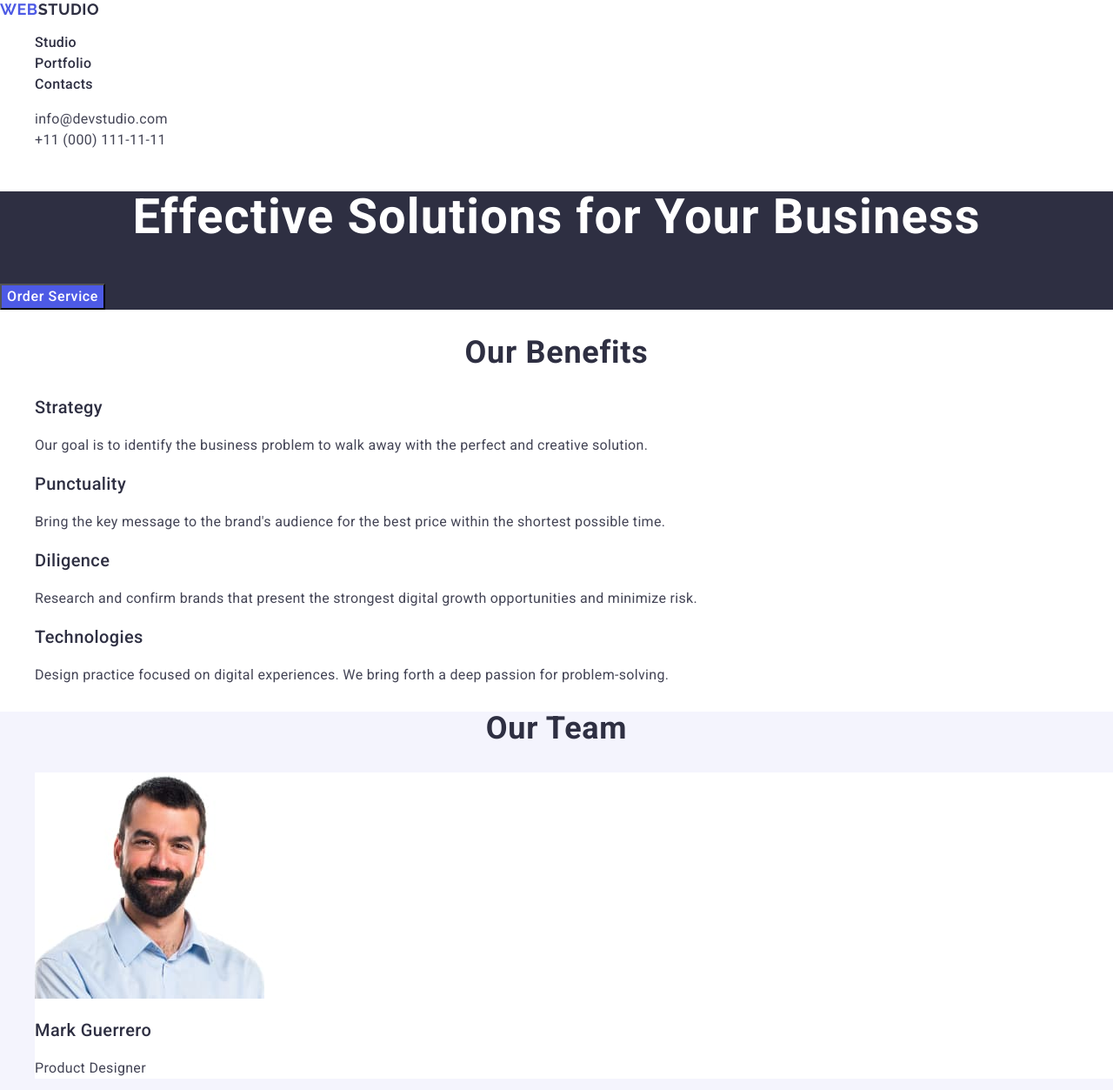
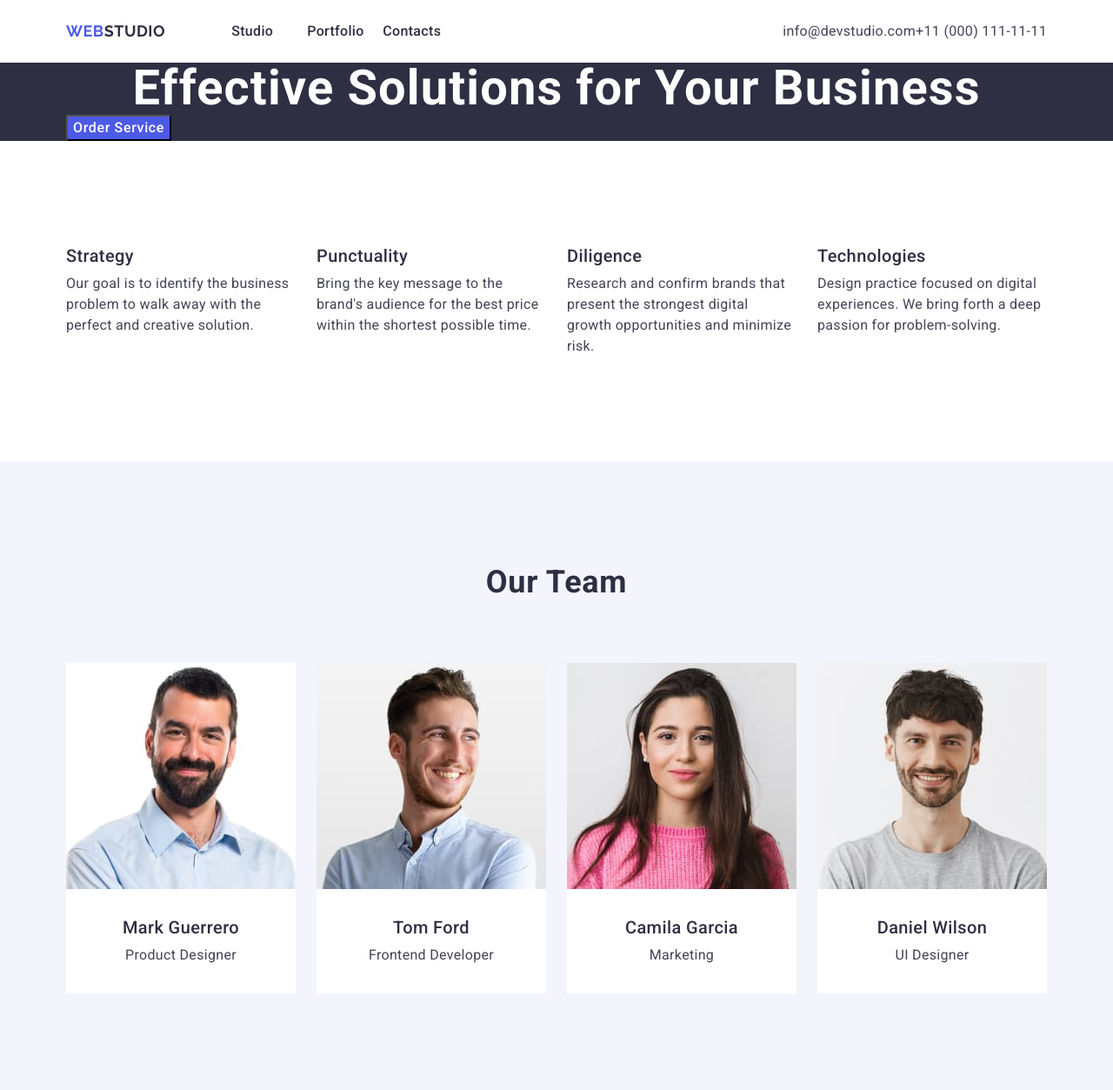
Before and after one commit to Poldert/goit-markup-hw-03, a plain HTML site: page index.html in a window 1280 px wide. Shown: the top 1253 px of the page at 87% size. Drawn offline with nearby package versions, Linux system fonts and the light colour scheme.

Commit message:
updates index.html

```diff
--- a/css/styles.css
+++ b/css/styles.css
@@ -1,3 +1,48 @@
+h1,
+h2,
+h3,
+h4,
+h5,
+h6,
+p {
+    margin-top: 0;
+    margin-bottom: 0;
+}
+
+ul,
+ol {
+    margin-top: 0;
+    margin-bottom: 0;
+    padding-left: 0;
+}
+
+img {
+    display: block;
+    max-width: 100%;
+    height: auto;
+}
+
+.visually-hidden {
+    position: absolute;
+    width: 1px;
+    height: 1px;
+    margin: -1px;
+    border: 0;
+    padding: 0;
+
+    white-space: nowrap;
+    clip-path: inset(100%);
+    clip: rect(0 0 0 0);
+    overflow: hidden;
+}
+
+.container {
+    width: 1158px;
+    margin: 0 auto;
+    padding: 0 15px;
+
+    }
+
 .list{
     list-style-type: none;
 }
@@ -30,6 +75,35 @@ body{
 
 }
 
+/*header styles*/
+
+.page-header {
+    padding-top: 24px;
+    padding-bottom: 24px;
+}
+
+.container-header {
+    display: flex;
+    justify-content: space-between;
+
+}
+
+.page-nav {
+    display: flex;
+    align-items: center;
+    justify-content: space-between;
+
+}
+
+.menu {
+    display: flex;
+    gap: 40px;
+}
+
+.address-menu {
+    display: flex;
+}
+
 .logo{
     font-family: 'Raleway', sans-serif;
     font-size: 18px;
@@ -39,6 +113,7 @@ body{
     letter-spacing:  0.03em;
     text-transform: uppercase;
     color: var(--IRIS, #4D5AE5);
+    margin-right: 76px;
 }
 
 .studio{
@@ -85,11 +160,12 @@ body{
     color: var(--OCEAN, #404BBF);
 }
 
-.hero{
+/*HERO section*/
+.hero {
     background-color: var(--NAVY-BLUE, #2E2F42);;
 }
 
-h1{
+.main-head {
     font-size: 56px;
     text-align: center;
     font-weight: 700;
@@ -98,8 +174,9 @@ h1{
     letter-spacing: 0.02em;
     color: var(--WHITE, #FFFFFF);
 }
+/*HERO section*/
 
-h2{
+.secondaru-head {
     font-size: 36px;
     text-align: center;
     font-weight: 700;
@@ -108,26 +185,100 @@ h2{
     letter-spacing: 0.02em;
     text-transform: capitalize;
     color: var(--NAVY-BLUE, #2E2F42);
+    margin-left: auto;
+    margin-right: auto;
+    margin-bottom: 72px;
 }
 
-h3{
+.third-head {
     font-size: 20px;
     font-weight: 500;
     line-height: 1.2;
         /* 120% */
     letter-spacing: 0.02em;
     color: var(--NAVY-BLUE, #2E2F42);
+    margin-bottom: 8px;
 }
 
-p{
+.text-info {
     font-size: 16px;
     line-height: 1.5;
         /* 150% */
     letter-spacing: 0.02em;
     color: var(--SLATE, #434455);
+    margin-bottom: 32px;
 }
 
-.futer-logo{
+.section {
+    padding-top: 120px;
+    padding-bottom: 120px;
+}
+
+/*Our benefits section*/
+
+.menu-info {
+    display: flex;
+    flex-wrap: wrap;
+    column-gap: 24px;
+}
+
+.text-benefits {
+    margin-bottom: 0;
+}
+
+.menu-item {
+    width: calc((100% - 3 * 24px) / 4);
+}
+
+/*Our Team section*/
+
+.our-team-box{
+    background-color: var(--CLOUD, #F4F4FD);
+
+}
+
+.members-img {
+    margin-bottom: 32px;
+}
+
+.menu-members {
+   background-color: var(--WHITE, #FFFFFF);
+   width: calc((100% - 3 * 24px) / 4);
+}
+
+.menu-team {
+    display: flex;
+    flex-wrap: wrap;
+    column-gap: 24px;
+    text-align: center;
+}
+
+/*Our Team section - END*/
+
+/*Portfolio section*/
+
+.page-portfolio{
+    background-color: var(--WHITE, #FFFFFF);
+    border: 0 0 1px 0;
+    border-color: #E7E9FC;
+}
+
+.portfolio-info {
+    display: flex;
+    flex-wrap: wrap;
+    column-gap: 24px;
+
+}
+
+.portfolio-img {
+    margin-bottom: 32px;
+}
+
+/*Portfolio section END*/
+
+/*Futer section*/
+
+.futer-logo {
     font-family: 'Raleway', sans-serif;
     font-size: 18px;
     font-weight: 700;
@@ -138,7 +289,7 @@ p{
     color: var(--IRIS, #4D5AE5);
 }
 
-.futer-studio{
+.futer-studio {
     font-family: 'Raleway', sans-serif;
     font-size: 18px;
     font-weight: 700;
@@ -149,22 +300,12 @@ p{
     color: var(--CLOUD, #F4F4FD);
 }
 
-.our-team-box{
-    background-color: var(--CLOUD, #F4F4FD);
-}
-
-.menu-members{
-   background-color: var(--WHITE, #FFFFFF);
-}
-
-.page-portfolio{
-    background-color: var(--WHITE, #FFFFFF);
-}
-
-.page-futer{
+.page-futer {
     background-color: var(--NAVY-BLUE, #2E2F42);
 }
 
-.futer-text-info{
+.futer-text-info {
     color: var(--CLOUD, #F4F4FD);
 }
+
+/*Futer section END*/
--- a/index.html
+++ b/index.html
@@ -16,7 +16,7 @@
 
 <body>
     <header class="page-header">
-
+        <div class="container container-header">
             <nav class="page-nav link">
                 <a class="logo link" href="./index.html">Web<span class="studio">Studio</span></a>
                 <ul class="menu list">
@@ -41,111 +41,131 @@
                     </li>
                 </ul>
             </address>
+        </div>
     </header>
 
     <main>
         <!-- HERO SECTION -->
         <section class="hero">
+            <div class="container">
                 <h1 class="main-head">Effective Solutions
                     for Your Business
                 </h1>
                 <button class="hero-button" type="button">Order Service</button>
+            </div>
         </section>
         <!-- INFORMATION -->
-        <section class="page-info">
-            <h2 class="secondaru-head">our benefits</h2>
+        <section class="page-info section">
+            <div class="container">
+                <h2 class="secondaru-head visually-hidden">our benefits</h2>
                 <ul class="menu-info list">
                     <li class="menu-item">
                         <h3 class="third-head">Strategy</h3>
-                    <p class="text-info">Our goal is to identify the business
+                        <p class="text-info text-benefits">Our goal is to identify the business
                             problem to walk away with the perfect and creative solution.</p>
                     </li>
                     <li class="menu-item">
                         <h3 class="third-head">Punctuality</h3>
-                    <p class="text-info">Bring the key message to the brand's audience for the best price within the
+                        <p class="text-info text-benefits"">Bring the key message to the brand's audience for the best price within the
                             shortest possible
                             time.</p>
                     </li>
-                <li class="menu-item">
+                    <li class=" menu-item">
                         <h3 class="third-head">Diligence</h3>
-                    <p class="text-info">Research and confirm brands that present the strongest digital growth
+                        <p class="text-info text-benefits">Research and confirm brands that present the strongest
+                            digital growth
                             opportunities and minimize
                             risk.
                         </p>
                     </li>
                     <li class="menu-item">
                         <h3 class="third-head">Technologies</h3>
-                    <p class="text-info">Design practice focused on digital experiences. We bring forth a deep passion
+                        <p class="text-info text-benefits">Design practice focused on digital experiences. We bring
+                            forth a deep
+                            passion
                             for
                             problem-solving.</p>
                     </li>
 
                 </ul>
-
+            </div>
         </section>
         <!-- PERSONS -->
-        <section class="our-team-box">
-            <h2 class="secondaru-head">Our Team</h2>
+        <section class="our-team-box section">
+            <div class="container">
+                <h2 class="secondaru-head team-head">Our Team</h2>
                 <ul class="menu-team list">
-                <li class="menu-members"><img src="./images/mark.jpg" alt="Mark Guerrero" width="264">
+                    <li class="menu-members"><img class="members-img" src="./images/mark.jpg" alt="Mark Guerrero"
+                            width="264">
                         <h3 class="third-head">Mark Guerrero</h3>
                         <p class="text-info">Product Designer</p>
                     </li>
-                <li class="menu-members"><img src="./images/tom.jpg" alt="Tom Ford" width="264">
+                    <li class="menu-members"><img class="members-img" src="./images/tom.jpg" alt="Tom Ford" width="264">
                         <h3 class="third-head">Tom Ford</h3>
                         <p class="text-info">Frontend Developer</p>
                     </li>
-                <li class="menu-members"><img src="./images/camila.jpg" alt="Camila Garcia" width="264">
+                    <li class="menu-members"><img class="members-img" src="./images/camila.jpg" alt="Camila Garcia"
+                            width="264">
                         <h3 class="third-head">Camila Garcia</h3>
                         <p class="text-info">Marketing</p>
                     </li>
-                <li class="menu-members"><img src="./images/daniel.jpg" alt="Daniel Wilson" width="264">
+                    <li class="menu-members"><img class="members-img" src="./images/daniel.jpg" alt="Daniel Wilson"
+                            width="264">
                         <h3 class="third-head">Daniel Wilson</h3>
                         <p class="text-info">UI Designer</p>
 
                     </li>
                 </ul>
+            </div>
         </section>
         <!--Portfolio-->
-        <section class="page-portfolio">
-            <h2 class="secondary-head">Our Portfolio</h2>
+        <section class="page-portfolio section">
+            <div class="container">
+                <h2 class="secondaru-head">Our Portfolio</h2>
                 <ul class="portfolio-info list">
-                <li class="portfolio-item"><img src="./images/banking_app.jpg" alt="Banking App" width="360">
+                    <li class="portfolio-item"><img class="portfolio-img" src="./images/banking_app.jpg"
+                            alt="Banking App" width="360">
                         <h3 class="third-head">Banking App</h3>
                         <p class="text-info">App</p>
                     </li>
-                <li class="portfolio-item"><img src="./images/cashless_payment.jpg" alt="Cashless Payment" width="360">
+                    <li class="portfolio-item"><img class="portfolio-img" src="./images/cashless_payment.jpg"
+                            alt="Cashless Payment" width="360">
                         <h3 class="third-head">Cashless Payment</h3>
                         <p class="text-info">Marketing</p>
                     </li>
-                <li class="portfolio-item"><img src="./images/meditation_app.jpg" alt="Meditation App" width="360">
+                    <li class="portfolio-item"><img class="portfolio-img" src="./images/meditation_app.jpg"
+                            alt="Meditation App" width="360">
                         <h3 class="third-head">Meditation App</h3>
                         <p class="text-info">App</p>
                     </li>
-                <li class="portfolio-item"><img src="./images/taxi_service.jpg" alt="Taxi Service" width="360">
+                    <li class="portfolio-item"><img class="portfolio-img" src="./images/taxi_service.jpg"
+                            alt="Taxi Service" width="360">
                         <h3 class="third-head">Taxi Service</h3>
                         <p class="text-info">Marketing</p>
                     </li>
-                <li class="portfolio-item"><img src="./images/sreen_illustrations.jpg" alt="Screen Illustrations"
-                        width="360">
+                    <li class="portfolio-item"><img class="portfolio-img" src="./images/sreen_illustrations.jpg"
+                            alt="Screen Illustrations" width="360">
                         <h3 class="third-head">Screen Illustrations</h3>
                         <p class="text-info">Design</p>
                     </li>
-                <li class="portfolio-item"><img src="./images/online_curses.jpg" alt="Online Courses" width="360">
+                    <li class="portfolio-item"><img class="portfolio-img" src="./images/online_curses.jpg"
+                            alt="Online Courses" width="360">
                         <h3 class="third-head">Online Courses</h3>
                         <p class="text-info">Marketing</p>
                     </li>
                 </ul>
-
+            </div>
         </section>
 
     </main>
     <footer class="page-futer">
+        <div class="container">
             <a class="futer-logo link" href="./index.html">Web<span class="futer-studio">Studio</span></a>
-        <p class="futer-text-info">Increase the flow of customers and sales for your business with digital marketing &
+            <p class="futer-text-info">Increase the flow of customers and sales for your business with digital marketing
+                &
                 growth
                 solutions.</p>
-
+        </div>
     </footer>
 
 </body>
```
Lines whose indentation alone changed are shown as unchanged.
